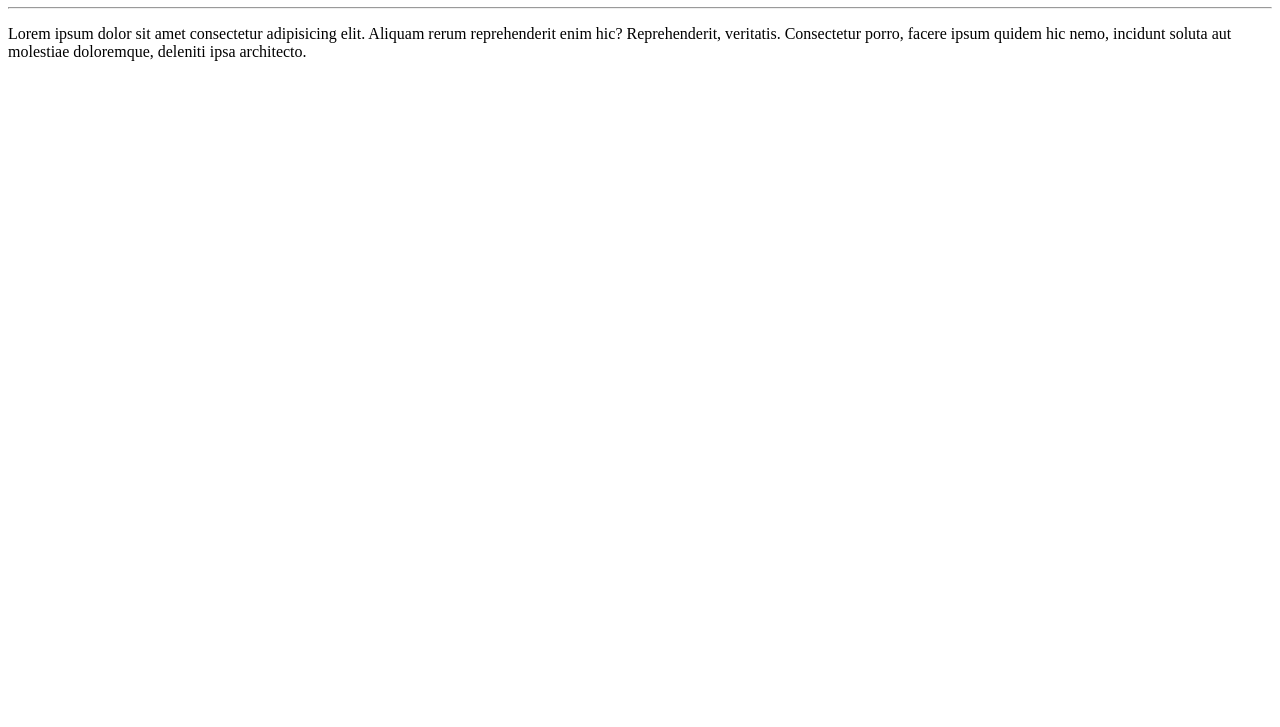
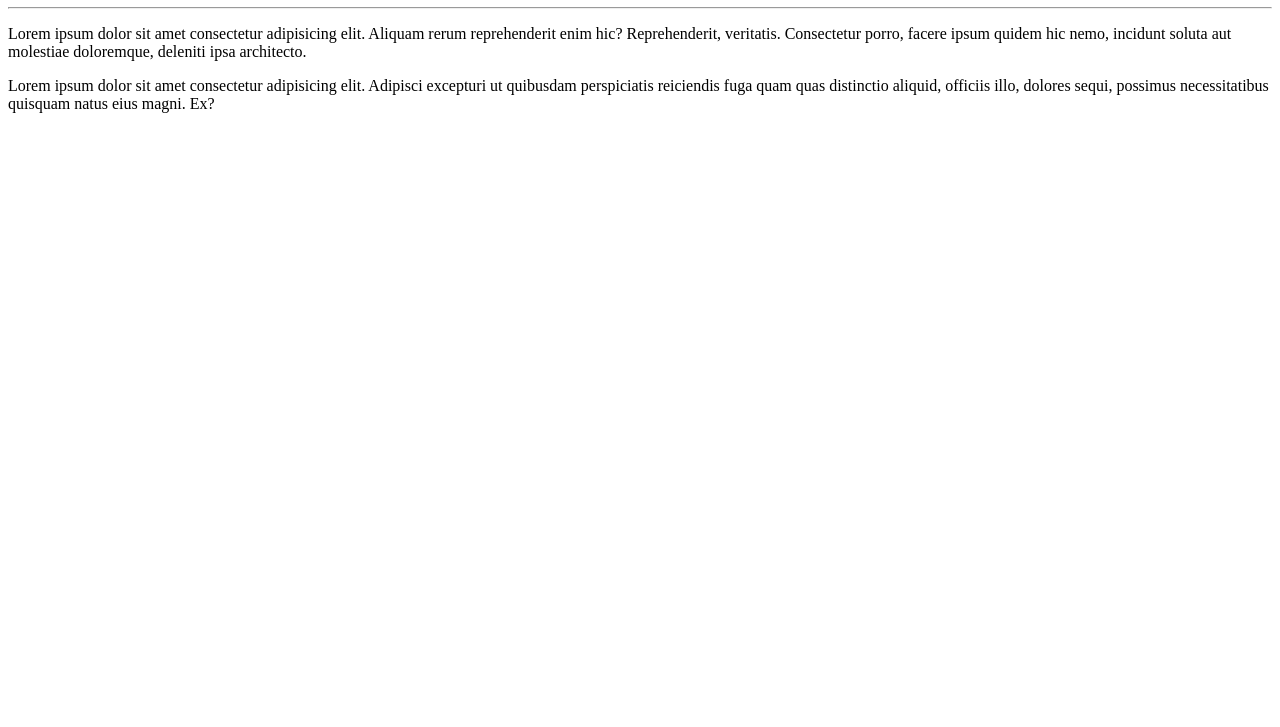
Before and after one commit to F-K-C/Ola-Mundo, a plain HTML site: page site-exemplo/index.html in a window 1280 px wide. Shown: the part 73-800 px from the top of the page. Drawn offline with Linux system fonts and the light colour scheme.

Commit message:
Adicionei um parágrafo

```diff
--- a/site-exemplo/index.html
+++ b/site-exemplo/index.html
@@ -12,5 +12,7 @@
         Aliquam rerum reprehenderit enim hic? Reprehenderit, veritatis.
         Consectetur porro, facere ipsum quidem hic nemo, incidunt soluta
         aut molestiae doloremque, deleniti ipsa architecto.</p>
+
+        <p>Lorem ipsum dolor sit amet consectetur adipisicing elit. Adipisci excepturi ut quibusdam perspiciatis reiciendis fuga quam quas distinctio aliquid, officiis illo, dolores sequi, possimus necessitatibus quisquam natus eius magni. Ex?</p>
 </body>
 </html>
```
